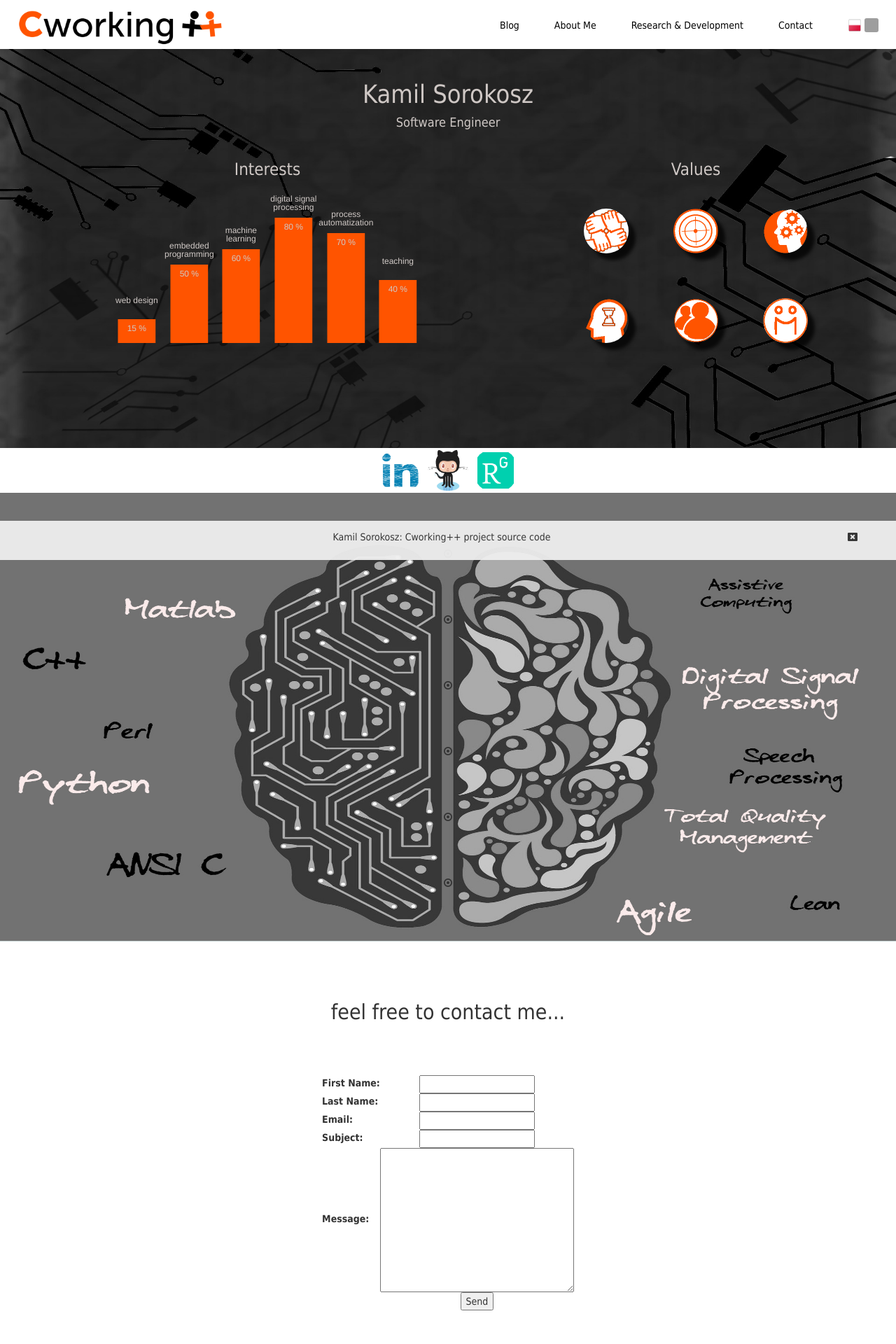
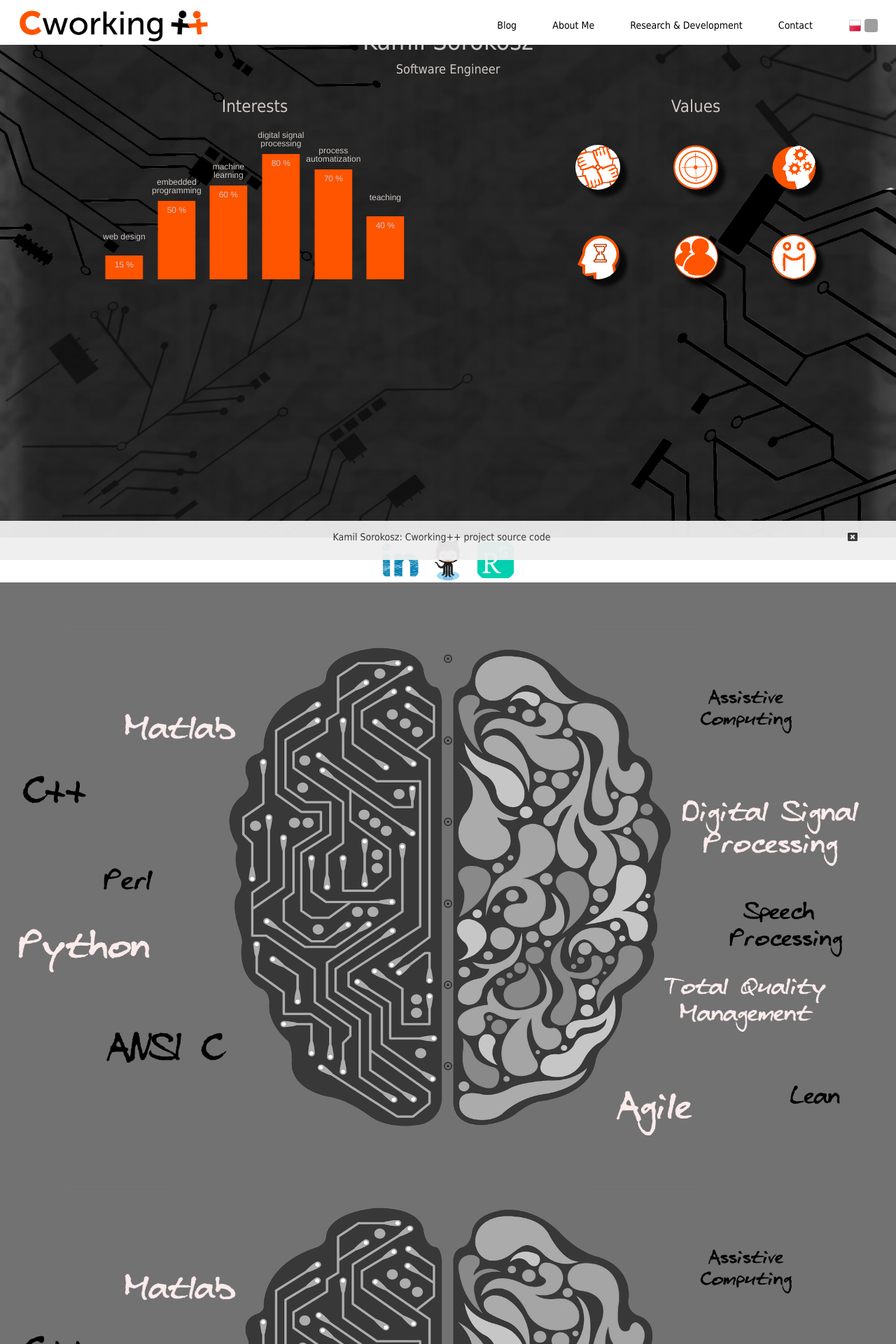
Before and after one commit to ksorokosz/cworking-homepage, a Django app: page /en/ in a window 1280 px wide. Shown: the top 1920 px of the page at 70% size. Before the commit the page ends 1872 px from the top, so only its background shows below. Run offline with Django 3.2, Linux system fonts and the light colour scheme; some libraries are stand-ins or nearby versions; grey boxes are pictures that could not be loaded.

Commit message:
better formatting in case resizing

```diff
--- a/main/templates/main/about.html
+++ b/main/templates/main/about.html
@@ -1,12 +1,12 @@
 {% load i18n %}
 {% load staticfiles %}
 
-<div class=title>
-    <h1>Kamil Sorokosz</h1>
-    <h4>{% blocktrans %}Software Engineer{% endblocktrans %}</h4>
-</div>
+<div id="container">
+    <div id="title">
+        <h1>Kamil Sorokosz</h1>
+        <h4>{% blocktrans %}Software Engineer{% endblocktrans %}</h4>
+    </div>
 
-<div id="container">
     <div id="chart-container-1">
         <h3>{% blocktrans %}Interests{% endblocktrans %}</h3>
         <div id="chart">
--- a/static/main/css/style.css
+++ b/static/main/css/style.css
@@ -17,7 +17,7 @@ body {
 div.menu-nav {
  	overflow: hidden;
     background-color: white;
-	height: 70px;
+	height: 5vw;
 	width: 100%;
 	position: fixed;
 	z-index: 999;
@@ -29,17 +29,18 @@ div#about-section {
 	margin: 0 auto;
 	background: url("/static/main/css/images/about-background.jpg") no-repeat center center fixed;
 	background-size: 100% 100%;
-	height: 640px;
+    min-height: 60vw;
+	height: auto;
 	width: 100%;
     color: #cfc8c5;
 }
 
 #about-section .title {
-    padding-top: 95px;
+    padding-top: 7vw;
 }
 
 div#container {
-    padding-top: 15px;
+    padding-top: 1.5vw;
 }
 
 div#chart-container-1 {
@@ -52,6 +53,7 @@ div#chart-container-1 {
 
 div#chart {
     width: 35vw;
+    min-width: 420px;
     height: auto;
 }
 
@@ -65,6 +67,7 @@ div#values-icons {
 
 div#icons {
     width: 30vw;
+    min-width: 420px;
     height: auto;
     display: block;
     margin: 0 auto;
@@ -73,6 +76,7 @@ div#icons {
 #icons table {
     text-align: center;
     margin: 0 auto;
+    min-width: 420px;
 }
 
 #icons table td {
@@ -114,7 +118,7 @@ div#research-section {
 	margin: 0 auto;
 	background: url("/static/main/css/images/research-background.jpg") no-repeat center center fixed;
 	background-size: 100% 100%;
-	height: 640px;
+	height: 100vw;
 	width: 100%;
 }
 
@@ -124,7 +128,7 @@ div#subjects {
 }
 
 div#subject {
-    padding-top: 80px;
+    padding-top: 8vw;
     display: block;
 }
 
@@ -169,22 +173,22 @@ div#contact-section table {
 
 table#standard-links {
 	float: right;
-	height: 70px;
+	height: 5vw;
 }
 
 tr td#standard-link {
 	color: black !important;
-	padding: 25px;
+	padding: 2vw;
 }
 
 div#logo {
 	float: left;
-	padding: 10px;
-	padding-left: 25px;
+	padding: 0.8vw;
+	padding-left: 2vw;
 }
 
 #logo img {
-	height: 55px;
+	height: 4vw;
 }
 
 a {
@@ -193,9 +197,9 @@ a {
 }
 
 .small-icon {
-    width: 20px;
-    height: 20px;
-    border-radius: 3px;
+    width: 1.5vw;
+    height: 1.5vw;
+    border-radius: 0.3vw;
 }
 
 a:hover, a:visited, a:link, a:active
```
Also changed, not shown: main/static/main/css/style.css (+36 -26 lines), main/static/main/css/images/teamwork-background.jpg (deleted).
